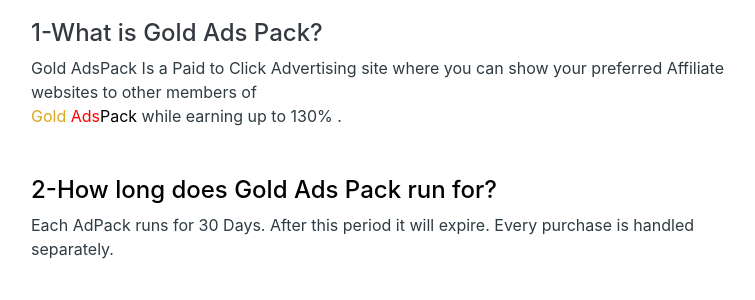
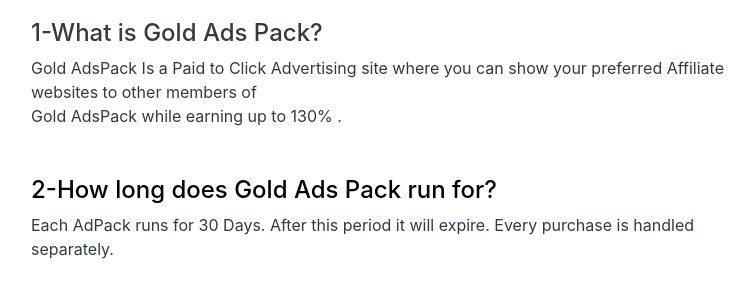
Before and after one commit to sjouljian/goldads, a PHP site: page /myproject/faq.php in a window 1280 px wide. Shown: the part 335-635 px from the top of the page, without its empty margins (244-999 px from the left). Run offline with PHP 8.4, Linux system fonts and the light colour scheme; the visitor is signed in with stand-in values (Sample User, id 1); some libraries are stand-ins or nearby versions.

Commit message:
Update faq.php

```diff
--- a/faq.php
+++ b/faq.php
@@ -30,7 +30,7 @@
             <div class="col-xl-2 col-lg-2 col-md-12 col-sm-12 col-xs1-12" style="color:#007c88;"></div>
             <div class="col-xl-8 col-lg-8 col-md-12 col-sm-12 col-xs1-12" style="color:#2e3b42">
            <h4 class="mt-5 text-dark">1-What is <span >Gold</span> <span >Ads</span> Pack?</h4>
-           <p ><span>Gold</span> <span>Ads</span><span>Pack</span> Is a Paid to Click Advertising site where you can show your preferred Affiliate websites to other members of<br> <span style="color: goldenrod;">Gold</span> <span style="color: red;">Ads</span><span style="color:black;">Pack</span> while earning up to 130% .</p>
+           <p ><span>Gold</span> <span>Ads</span><span>Pack</span> Is a Paid to Click Advertising site where you can show your preferred Affiliate websites to other members of<br> <spa>Gold</span> <span>Ads</span><span>Pack</span> while earning up to 130% .</p>
            <h4  class="mt-5 text-black">2-How long does Gold Ads Pack run for?</h4>
            <p>Each AdPack runs for 30 Days. After this period it will expire. Every purchase is handled separately.</p>
            <h4  class="mt-5 text-black">3-How many visit per AdPack will I get?</h4>
```
